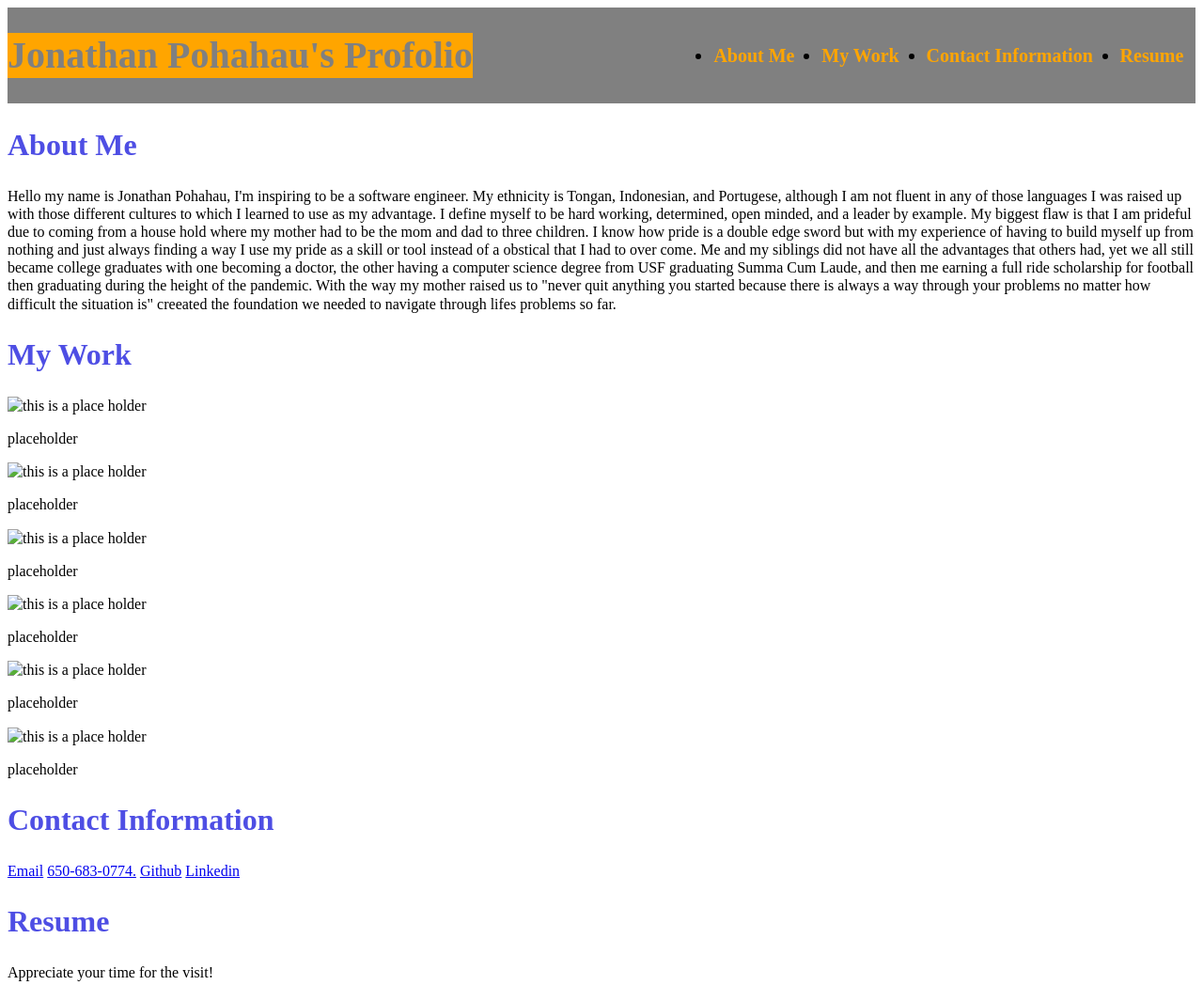
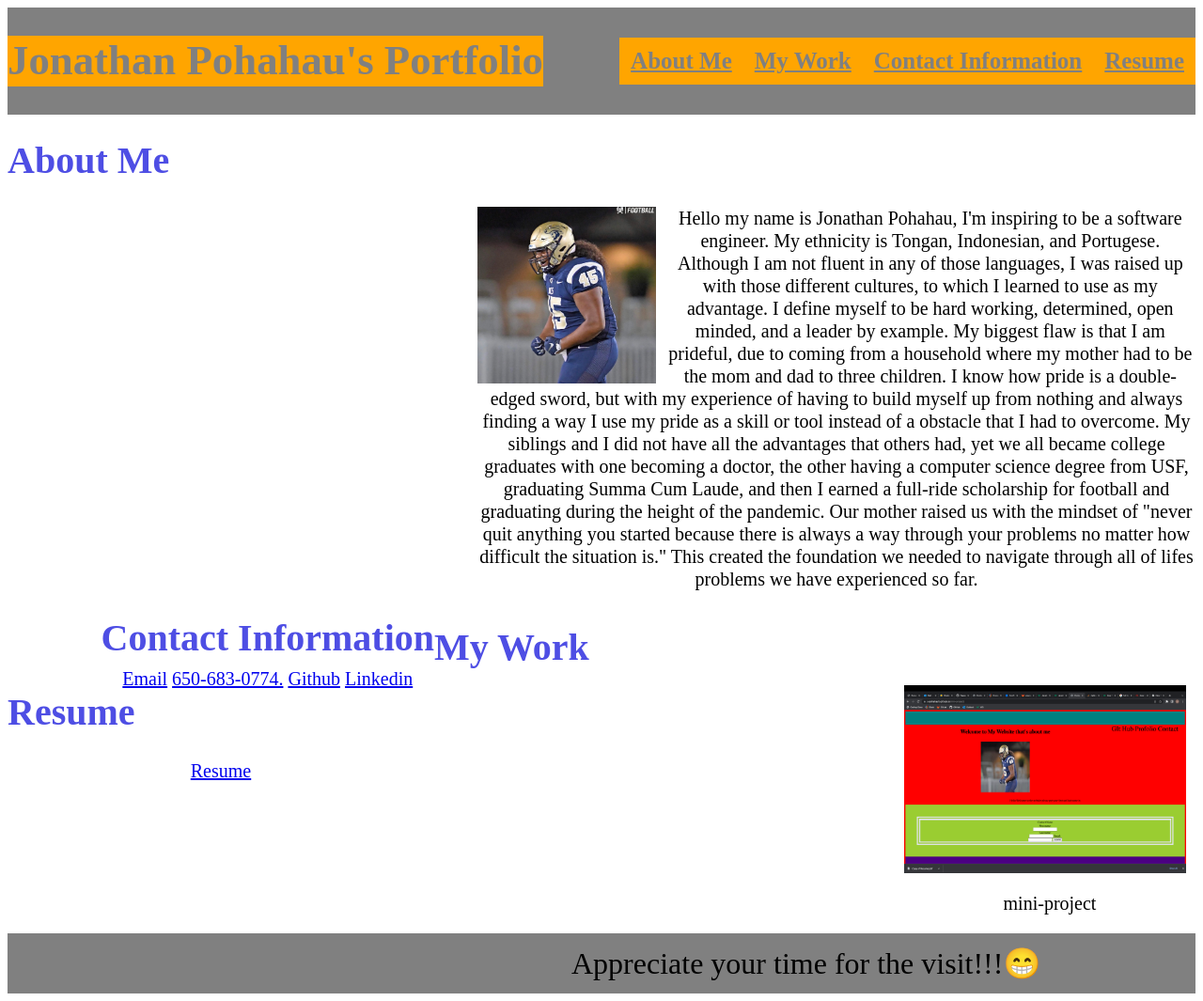
Before and after one commit to j-pohahau5/My-Portfolio, a plain HTML site: page index.html in a window 1280 px wide. Shown: the whole page at 94% size. Drawn offline with Linux system fonts and the light colour scheme.

Commit message:
completed the style.css with floats, sizing of fonts, and text decoration. completed the index.html with image link to a git hub repository website i created. finish the README.md

```diff
--- a/assets/css/style.css
+++ b/assets/css/style.css
@@ -2,20 +2,24 @@ body {
     display: flex;
     flex-direction: column;
     line-height: 1.2;
+    text-align: left;
+
 }
 
 header {
     display: flex;
+    flex-direction: row;
     justify-content: space-between;
     align-items: center;
     padding-left: none;
-    padding-right: 1%;
+    padding-right: none;
     background-color:grey ;
     color: black;
 }
 
+
 h1 {
-    font-size: 250%;
+    font-size: 280%;
     background-color:orange;
     color: grey;
 }
@@ -24,23 +28,95 @@ h2 {
     margin: 2% 0;
     font-size: 200%;
     color:rgb(78, 78, 228);
-    text-align: left;
+    text-align:left;
+}
+
+.topnav {
+    position: relative;
+    background-color: orange;
+    overflow: hidden;
+  }
+
+  .topnav a {
+    float: left;
+    color: grey;
+    text-align: center;
+    padding: 10px 12px;
+    text-decoration:underline;
+    font-size: 25px;
+    font-weight: bold;
+  }
+  .topnav a:hover {
+    background-color: #ddd;
+    color:cornflowerblue;
+  }
+
+  .topnav a.active {
+    background-color: #04AA6D;
+    color: white;
+  }
+
+
+
+main {
+    background-color: white;
+}
+
+.div{
+   display: flex;
+   flex-wrap: wrap;
+   margin-left: g00px;
+
+}
+.about-me{
+  text-align: center;
+  float:left;
+  font-size: 20px;
+}
+.my-work{
+  text-align: center;
+  float:inline-end;
+  font-size: 20px;
+}
+
+.contact-information{
+  text-align: center;
+  float:inline-end;
+  font-size: 20px;
+}
+
+.resume{
+  text-align: center;
+  font-size: 20px;
+  margin-bottom: 20px;
+}
+
+img{
+    width: 15%;
+    height: 15%;
+    box-align:center;
+    display: flex;
+    flex-wrap: wrap;
+    margin-left: 500px;
+    padding-right: 10px;
 
 }
 
-nav ul {
-    display: flex;
-    justify-content: space-between;
-    min-width: 500px;
-    font-size: 125%;
+p{
+    font-size: 20px;
+    margin-left: 500px;
 }
 
-nav a {
-    color:  orange;
-    font-weight: bold;
-    text-decoration: none;
+footer{
+  background-color: Grey;
+  line-height: 2;
+  align-content: center;
+  padding-left: 600px;
+  display: flex;
 }
+span {
+  font-size: 200%;
+  align-content: center;
 
-nav a:hover {
-    color:cornflowerblue;
+
 }
--- a/index.html
+++ b/index.html
@@ -11,61 +11,58 @@
 
 <body>
     <header>
-        <h1>Jonathan Pohahau's Profolio</h1>
-        <nav>
-            <ul>
-                <li><a href="#">About Me</a></li>
-                <li><a href="#">My Work</a></li>
-                <li><a href="#">Contact Information</a></li>
-                <li><a href="#">Resume</a></li>
-            </ul>
-        </nav>
+        <h1>Jonathan Pohahau's Portfolio</h1>
+            <div class="topnav">
+                <div class="topnav-centered">
+                <a href="#about-me" class="About Me">About Me</a>
+                <a href="#my-work">My Work</a>
+                <a href="#contact-information">Contact Information</a>
+                <a href="#resume">Resume</a>
+            </div>
     </header>
 
     <main>
-        <section class="About Me">
+
+        <div class="about-me">
+            <a name="about-me"></a>
             <h2>About Me</h2>
+            <img class="about-me" src="IMG_6688.jpg" alt="Picture of my last year of football" >
             <p>Hello my name is Jonathan Pohahau, I'm inspiring to be a software engineer.
-                 My ethnicity is Tongan, Indonesian, and Portugese, although I am not fluent in any of those languages I was raised up with those different cultures to which I learned to use as my advantage.
+                 My ethnicity is Tongan, Indonesian, and Portugese. Although I am not fluent in any of those languages, I was raised up with those different cultures, to which I learned to use as my advantage.
                  I define myself to be hard working, determined, open minded, and a leader by example.
-                 My biggest flaw is that I am prideful due to coming from a house hold where my mother had to be the mom and dad to three children.
-                 I know how pride is a double edge sword but with my experience of having to build myself up from nothing and just always finding a way I use my pride as a skill or tool instead of a obstical that I had to over come.
-                 Me and my siblings did not have all the advantages that others had, yet we all still became college graduates with one becoming a doctor, the other having a computer science degree from USF graduating Summa Cum Laude, and then me earning a full ride scholarship for football then graduating during the height of the pandemic.
-                 With the way my mother raised us to "never quit anything you started because there is always a way through your problems no matter how difficult the situation is" creeated the foundation we needed to navigate through lifes problems so far.</p>
-        </section>
+                 My biggest flaw is that I am prideful, due to coming from a household where my mother had to be the mom and dad to three children.
+                 I know how pride is a double-edged sword, but with my experience of having to build myself up from nothing and always finding a way I use my pride as a skill or tool instead of a obstacle that I had to overcome.
+                 My siblings and I did not have all the advantages that others had, yet we all became college graduates with one becoming a doctor, the other having a computer science degree from USF, graduating Summa Cum Laude, and then I earned a full-ride scholarship for football and graduating during the height of the pandemic.
+                 Our mother raised us with the mindset of "never quit anything you started because there is always a way through your problems no matter how difficult the situation is." This created the foundation we needed to navigate through all of lifes problems we have experienced so far.</p>
+            </div>
 
-        <section class="My Work">
+        <div class="my-work">
+            <a name="my-work"></a>
             <h2>My Work</h2>
-            <img src="placeholder" alt="this is a place holder">
-            <p>placeholder</p>
-            <img src="placeholder" alt="this is a place holder">
-            <p>placeholder</p>
-            <img src="placeholder" alt="this is a place holder">
-            <p>placeholder</p>
-            <img src="placeholder" alt="this is a place holder">
-            <p>placeholder</p>
-            <img src="placeholder" alt="this is a place holder">
-            <p>placeholder</p>
-            <img src="placeholder" alt="this is a place holder">
-            <p>placeholder</p>
-        </section>
+            <a href="https://j-pohahau5.github.io/mini-project"><img src="my-mini-project.png" alt="my first mini project" style="width:300px;height:200px;"></a>
+           <p class="mini-project">mini-project</p>
+        </div>
 
-        <section class="Contact Information">
+        <div class="contact-information">
+            <a name="contact-information"></a>
             <h2>Contact Information</h2>
             <a href="mailto:j.pohahau@outlook.com">Email</a>
             <a href="tel:1-650-683-0774">650-683-0774.</a>
             <a href="https://github.com/j-pohahau5">Github</a>
             <a href="https://www.linkedin.com/in/jonathan-pohahau/">Linkedin</a>
 
-        </section>
+        </div>
 
-        <section class="Resume">
+        <div class="resume">
+            <a name="resume"></a>
             <h2>Resume</h2>
-        </section>
+            <a href="Resume.html">Resume</a>
+        </div>
+
     </main>
 
     <footer>
-        <span>Appreciate your time for the visit!</span>
+        <span>Appreciate your time for the visit!!!😁</span>
     </footer>
 
 </body>
```
Also changed, not shown: Resume.html (added, +1 -0 lines), IMG_6688.jpg (added), my-mini-project.png (added), 1 other file.
